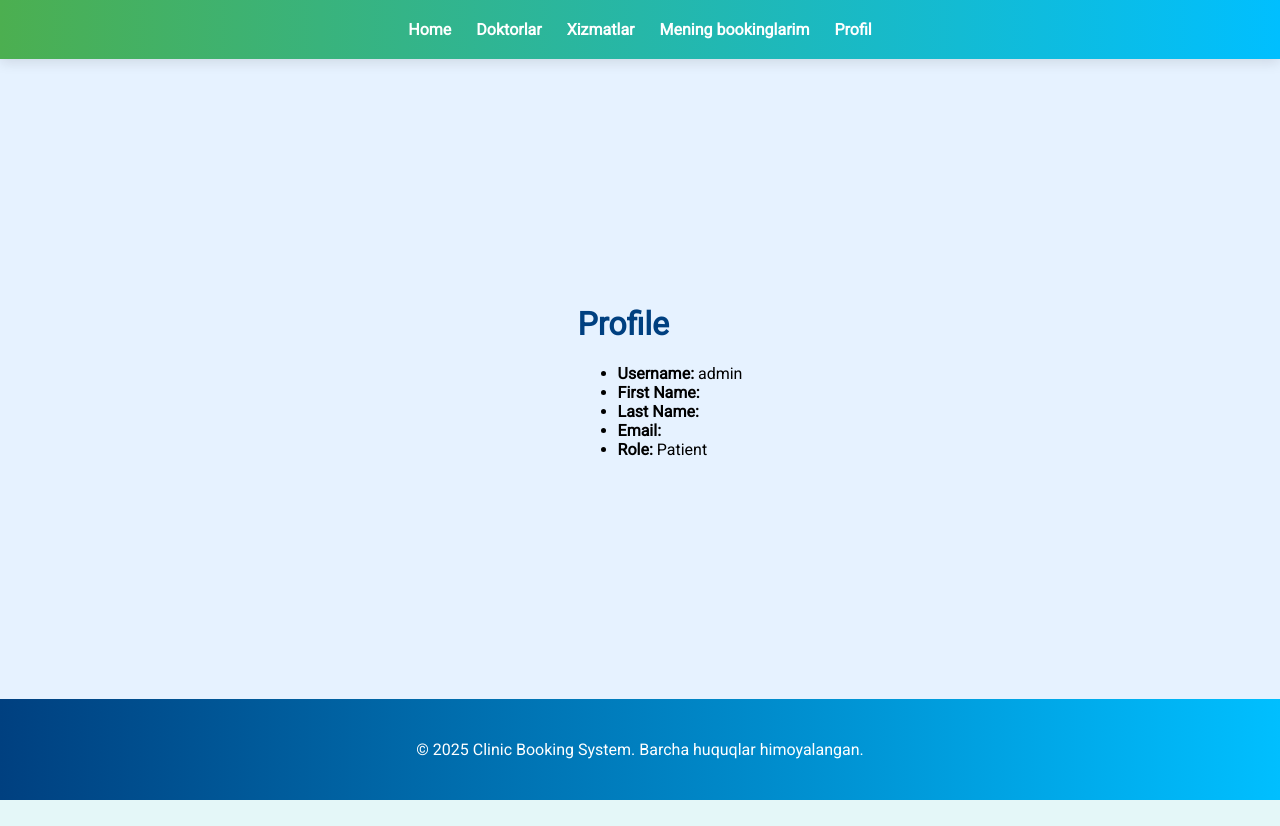
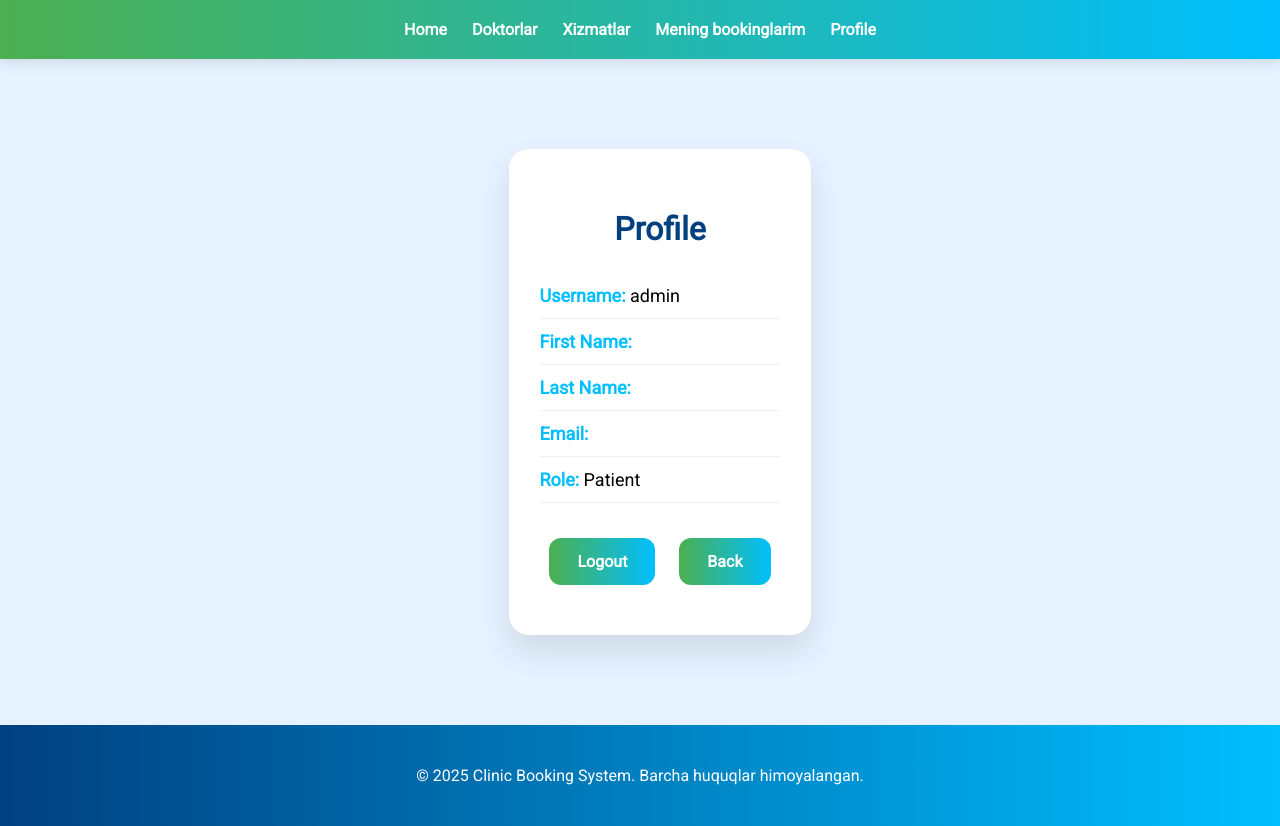
Before and after one commit to XamzayevYashnar/CLINIC-BOOKING-SYSTEM, a Django app: page /users/profile/ in a window 1280 px wide. Before the commit the page ends 800 px from the top, so only its background shows below. Run offline with Django 5.2, Linux system fonts and the light colour scheme; a user stored in the database is signed in; parts of the project's set-up code (start-up, migrations or seed data) failed here and were passed over.

```diff
--- a/static/css/style.css
+++ b/static/css/style.css
@@ -19,6 +19,94 @@ a {
     text-decoration: none;
     transition: 0.3s;
 }
+
+/* =======================
+   Profile Page
+======================= */
+.profile-container {
+    background: #ffffff;
+    max-width: 600px;
+    margin: 50px auto;
+    padding: 40px 30px;
+    border-radius: 20px;
+    box-shadow: 0 16px 32px rgba(0,0,0,0.1);
+    text-align: left;
+    font-family: 'Roboto', sans-serif;
+    transition: transform 0.3s, box-shadow 0.3s;
+}
+
+.profile-container:hover {
+    transform: translateY(-5px);
+    box-shadow: 0 20px 40px rgba(0,0,0,0.15);
+}
+
+.profile-container h1 {
+    font-size: 32px;
+    color: #004080;
+    margin-bottom: 25px;
+    text-align: center;
+}
+
+.profile-container ul {
+    list-style: none;
+    padding: 0;
+}
+
+.profile-container li {
+    padding: 12px 0;
+    font-size: 18px;
+    border-bottom: 1px solid #f0f0f0;
+}
+
+.profile-container strong {
+    color: #00BFFF;
+}
+
+/* Buttons in Profile */
+.profile-buttons {
+    margin-top: 25px;
+    text-align: center;
+}
+
+.profile-buttons .btn {
+    display: inline-block;
+    padding: 14px 28px;
+    margin: 10px;
+    border-radius: 12px;
+    font-size: 16px;
+    font-weight: 600;
+    color: #fff;
+    background: linear-gradient(90deg, #4CAF50, #00BFFF);
+    transition: 0.3s;
+    text-decoration: none;
+}
+
+.profile-buttons .btn:hover {
+    background: linear-gradient(90deg, #45a049, #009acd);
+    transform: translateY(-3px);
+    box-shadow: 0 6px 16px rgba(0,0,0,0.2);
+}
+
+/* Responsive */
+@media (max-width: 768px) {
+    .profile-container {
+        padding: 30px 20px;
+    }
+
+    .profile-container h1 {
+        font-size: 28px;
+    }
+
+    .profile-container li {
+        font-size: 16px;
+    }
+
+    .profile-buttons .btn {
+        font-size: 14px;
+        padding: 12px 20px;
+    }
+}
+
 
 /* =======================
    Header & Navbar
--- a/templates/base.html
+++ b/templates/base.html
@@ -22,7 +22,7 @@
                 <a href="{% url 'service_list' %}">Xizmatlar</a>
                 <a href="{% url 'my_bookings' %}">Mening bookinglarim</a>
                 {% if user.is_authenticated %}
-                    <a href="{% url 'profile' %}">Profil</a>
+                    <a href="{% url 'profile' %}">Profile</a>
                 {% else %}
                     <a href="{% url 'login' %}">Kirish</a>
                 {% endif %}
--- a/templates/doctors/doctor_list.html
+++ b/templates/doctors/doctor_list.html
@@ -5,7 +5,6 @@
 {% block content %}
 
 <div class="cards-container">
-    <h1>Doctors</h1>
     {% for doctor in doctors %}
     <div class="card">
         <h2>{{ doctor.user.first_name }} {{ doctor.user.last_name }}</h2>
--- a/templates/users/profile.html
+++ b/templates/users/profile.html
@@ -14,5 +14,13 @@
             {% if user.is_doctor %}Doctor{% elif user.is_patient %}Patient{% else %}User{% endif %}
         </li>
     </ul>
+    <div class="profile-buttons">
+        {% if user.is_authenticated %}
+            <a href="{% url 'logout' %}" class="btn">Logout</a>
+        {% else %}
+            <a href="{% url 'login' %}" class="btn">Login</a>
+        {% endif %}
+        <a href="{% url 'home' %}" class="btn">Back</a>
+    </div>
 </div>
 {% endblock %}
```
Also changed, not shown: other parts of static/css/style.css (+114 -0 lines), bookings/views.py (+17 -1 lines), templates/home.html (+9 -0 lines), db.sqlite3.
